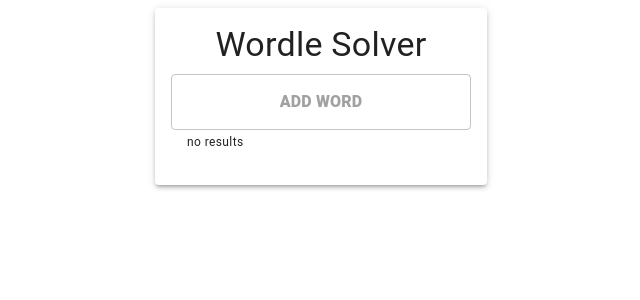
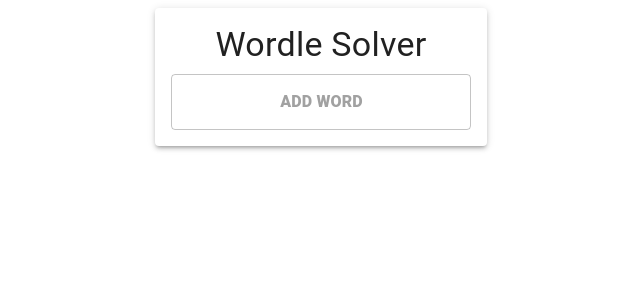
Before and after one commit to chris-igot/wordle-solver, a React (Create React App) app: page / in a window 1280 px wide. Shown: the top 300 px of the page, without its empty margins (319-959 px from the left). Built offline with nearby package versions, Linux system fonts and the light colour scheme.

Commit message:
added autocomplete

```diff
--- a/src/App.tsx
+++ b/src/App.tsx
@@ -3,6 +3,7 @@
 import useSolver, { COLS, Marks } from './hooks/useSolver';
 import Word from './components/word';
 import {
+    Autocomplete,
     Box,
     Button,
     ButtonGroup,
@@ -122,12 +123,21 @@
                     )}
 
                     <Collapse in={!edit}>
-                        <form onSubmit={submitHandler}>
+                        <form onSubmit={submitHandler} autoComplete="off">
+                            <Autocomplete
+                                id="word-input"
+                                key={solver.wordsUsed.length}
+                                options={solver.wordOptions.filter(
+                                    (word) =>
+                                        !solver.wordsUsed.includes(word.label)
+                                )}
+                                freeSolo={true}
+                                renderInput={({ inputProps, ...params }) => (
                                     <TextField
-                                id="word-input"
                                         className="word-input"
                                         placeholder="add word"
                                         inputProps={{
+                                            ...inputProps,
                                             maxLength: COLS,
                                             style: {
                                                 textAlign: 'center',
@@ -135,15 +145,18 @@
                                                 textTransform: 'uppercase',
                                             },
                                         }}
+                                        {...params}
+                                    />
+                                )}
                             />
                         </form>
 
+                        <Collapse in={solver.wordsUsed.length > 0}>
                             <Typography className="divider" variant="caption">
                                 {solver.results.length > 0
                                     ? 'results'
                                     : 'no results'}
                             </Typography>
-
                             <Box className="results">
                                 <List>
                                     {solver.results.length > 0 && <Divider />}
@@ -172,6 +185,7 @@
                                 </List>
                             </Box>
                         </Collapse>
+                    </Collapse>
                 </Paper>
             </Grow>
 
--- a/src/hooks/useSolver.tsx
+++ b/src/hooks/useSolver.tsx
@@ -227,6 +227,7 @@
 
     return {
         ready,
+        wordOptions: words.map((label) => ({ label })),
         wordsUsed,
         marks,
         positions,
```
Lines whose indentation alone changed are shown as unchanged.
